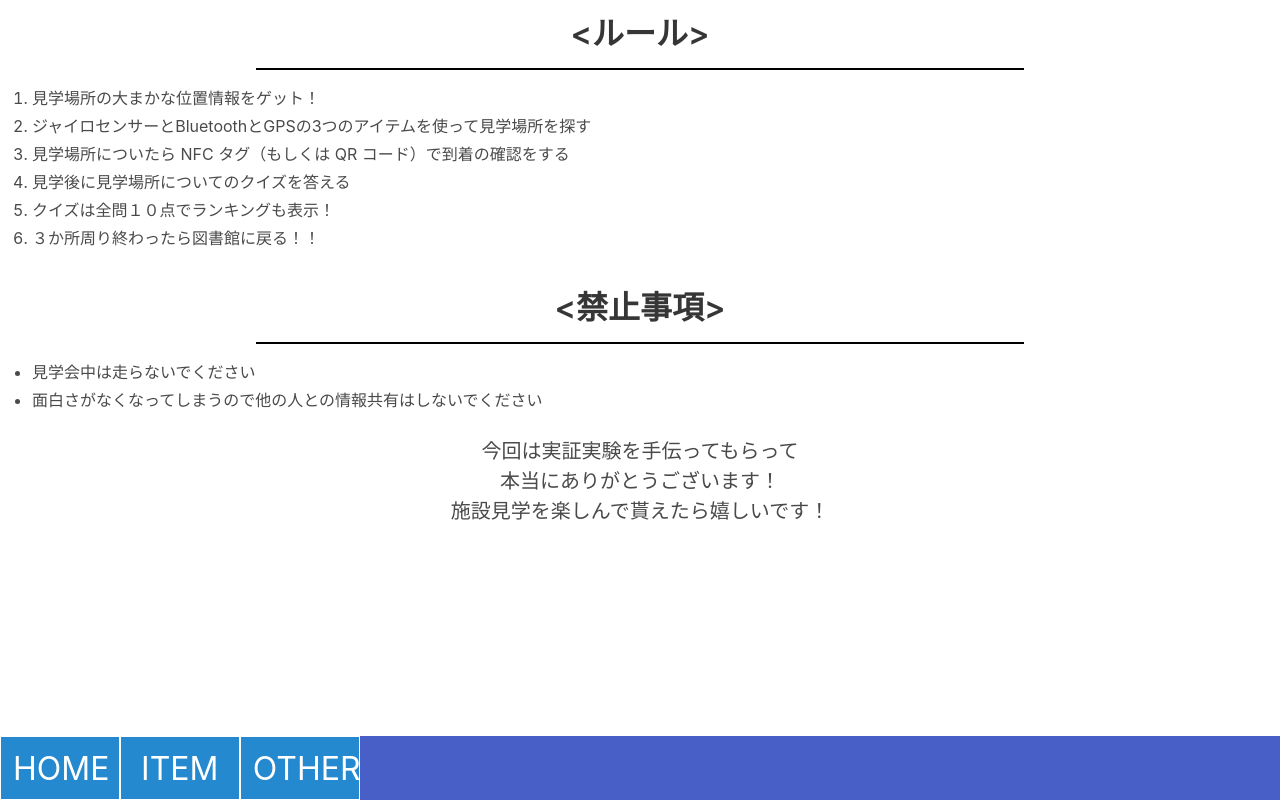
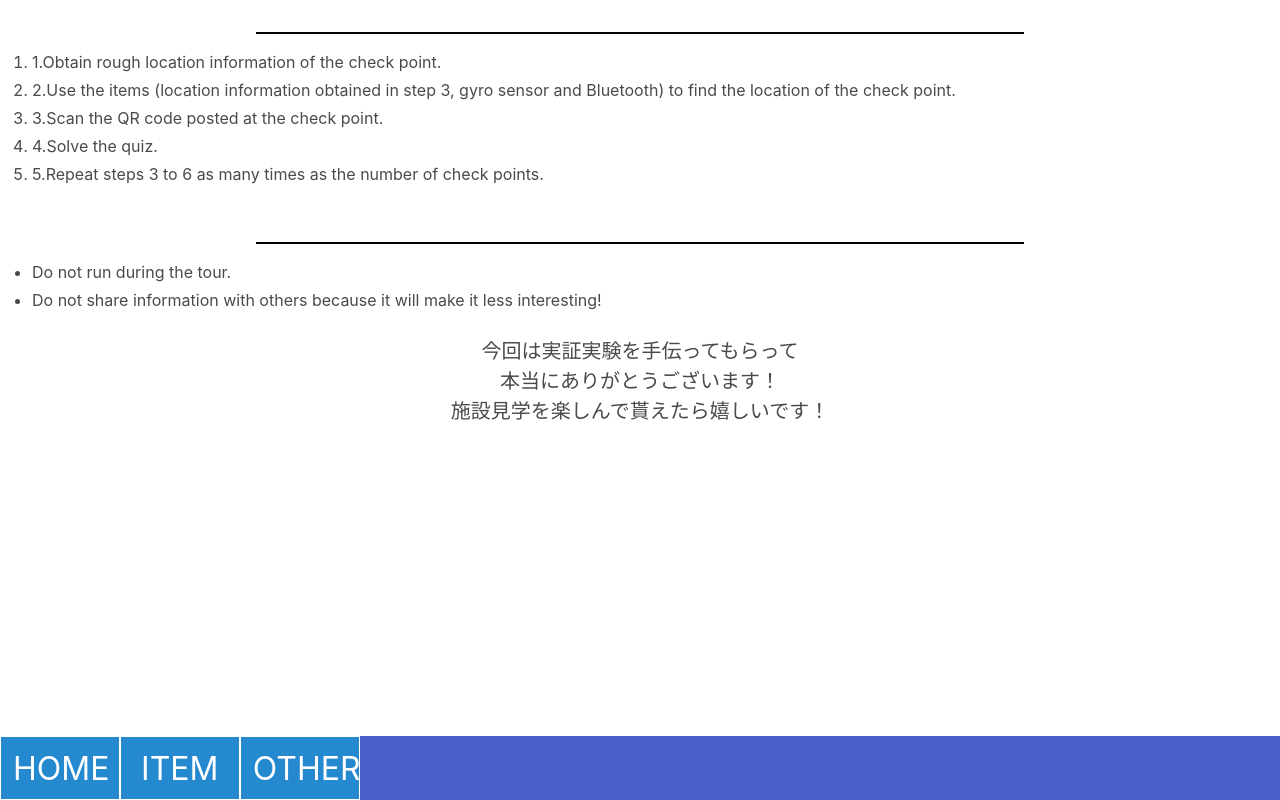
Before and after one commit to Wholesome-Student/ToF, a plain HTML site: page public/rules.html in a window 1280 px wide. Drawn offline with nearby package versions, Linux system fonts and the light colour scheme.

Commit message:
Update rules.html

```diff
--- a/public/rules.html
+++ b/public/rules.html
@@ -14,7 +14,7 @@
         <div class="container">
             <div class="columns is-mobile is-gapless is-centered is-vcentered">
                 <div class="column is-16">
-                    <h1 id="title" class="title has-text-centered"><ルール></h1>
+                    <h1 id="title" class="title has-text-centered"><Rule></h1>
                 </div>
             </div>
         </div>
@@ -26,12 +26,11 @@
     <!-- ルール(箇条書き) -->
     <div class="content">
         <ol>
-            <li>見学場所の大まかな位置情報をゲット！</li>
-            <li>ジャイロセンサーとBluetoothとGPSの3つのアイテムを使って見学場所を探す</li>
-            <li>見学場所についたら NFC タグ（もしくは QR コード）で到着の確認をする</li>
-            <li>見学後に見学場所についてのクイズを答える</li>
-            <li>クイズは全問１０点でランキングも表示！</li>
-            <li>３か所周り終わったら図書館に戻る！！</li>
+            <li>1.Obtain rough location information of the check point.</li>
+            <li>2.Use the items (location information obtained in step 3, gyro sensor and Bluetooth) to find the location of the check point.</li>
+            <li>3.Scan the QR code posted at the check point.</li>
+            <li>4.Solve the quiz.</li>
+            <li>5.Repeat steps 3 to 6 as many times as the number of check points.</li>
         </ol>
     </div>
     <!-- ルール(箇条書き) -->
@@ -41,7 +40,7 @@
         <div class="container">
             <div class="columns is-mobile is-gapless is-centered is-vcentered">
                 <div class="column is-16">
-                    <h1 id="title" class="title has-text-centered"><禁止事項></h1>
+                    <h1 id="title" class="title has-text-centered"><Prohibited items></h1>
                 </div>
             </div>
         </div>
@@ -53,8 +52,8 @@
     <!-- 禁止事項(箇条書き) -->
     <div class="content">
         <ul>
-            <li>見学会中は走らないでください</li>
-            <li>面白さがなくなってしまうので他の人との情報共有はしないでください</li>
+            <li>Do not run during the tour.</li>
+            <li>Do not share information with others because it will make it less interesting!</li>
         </ul>
     </div>
     <!-- 禁止事項(箇条書き) -->
@@ -93,7 +92,7 @@
             <div class="container">
                 <div class="columns is-mobile is-centered is-variable is-7">
                     <div class="column ">
-                        <a href="compass.html"><img alt="コンパス" src="img/compass.svg"></a>
+                        <a href="compass.html"><img alt="Gyro-sensor" src="img/compass.svg"></a>
                     </div>
                     <div class="column ">
                         <a href="server.html"><img alt="bluetooth" src="img/status.svg"></a>
@@ -104,13 +103,13 @@
                 </div>
                 <div class="columns is-mobile is-centered is-variable is-7">
                     <div class="column ">
-                        <p class="has-text-centered">コンパス</p>
+                        <p class="has-text-centered">Gyro-sensor</p>
                     </div>
                     <div class="column ">
-                        <p class="has-text-centered">サーバー</p>
+                        <p class="has-text-centered">Ranking</p>
                     </div>
                     <div class="column ">
-                        <p class="has-text-centered">地点登録</p>
+                        <p class="has-text-centered">Scan the QR code</p>
                     </div>
                 </div>
             </div>
@@ -135,13 +134,13 @@
                 </div>
                 <div class="columns is-mobile is-centered is-variable is-7">
                     <div class="column ">
-                        <p class="has-text-centered">マップ</p>
+                        <p class="has-text-centered">Maps</p>
                     </div>
                     <div class="column ">
-                        <p class="has-text-centered">設定</p>
+                        <p class="has-text-centered">Setting</p>
                     </div>
                     <div class="column ">
-                        <p class="has-text-centered">コード</p>
+                        <p class="has-text-centered">Rule</p>
                     </div>
                 </div>
             </div>
```
